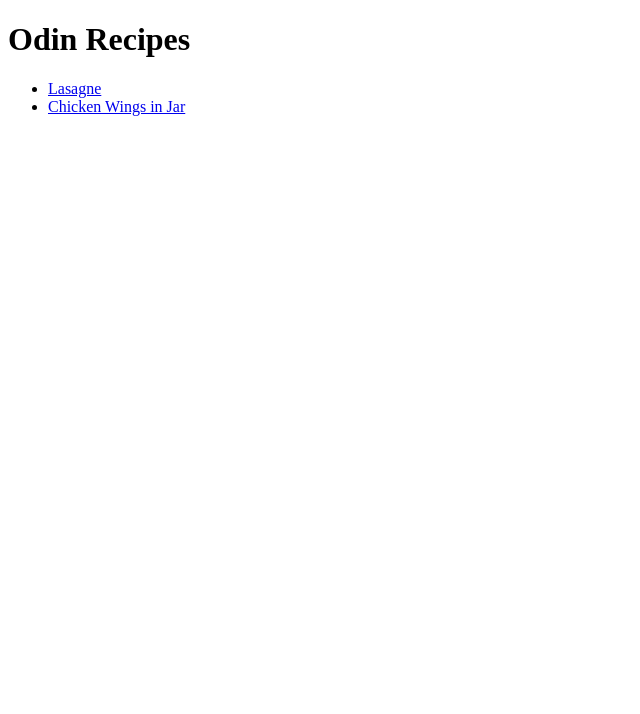
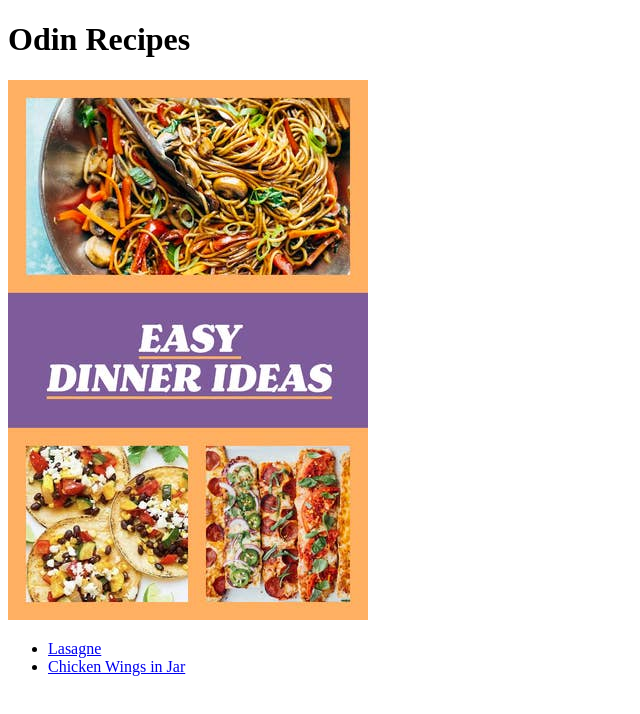
Before and after one commit to Anelkinho/odin-recipes, a plain HTML site: page index.html in a window 1280 px wide. Shown: the whole page, without its empty margins (0-640 px from the left). Drawn offline with Linux system fonts and the light colour scheme.

Commit message:
Add image to index.html

```diff
--- a/index.html
+++ b/index.html
@@ -5,7 +5,7 @@
     </head>
     <body>
         <h1>Odin Recipes</h1>
-
+        <img src="index_recipes.jpeg">
         <ul>
             <li>
                 <a href="recipes/lasagne.html">Lasagne</a>
```
Also changed, not shown: index_recipes.jpeg (added).
